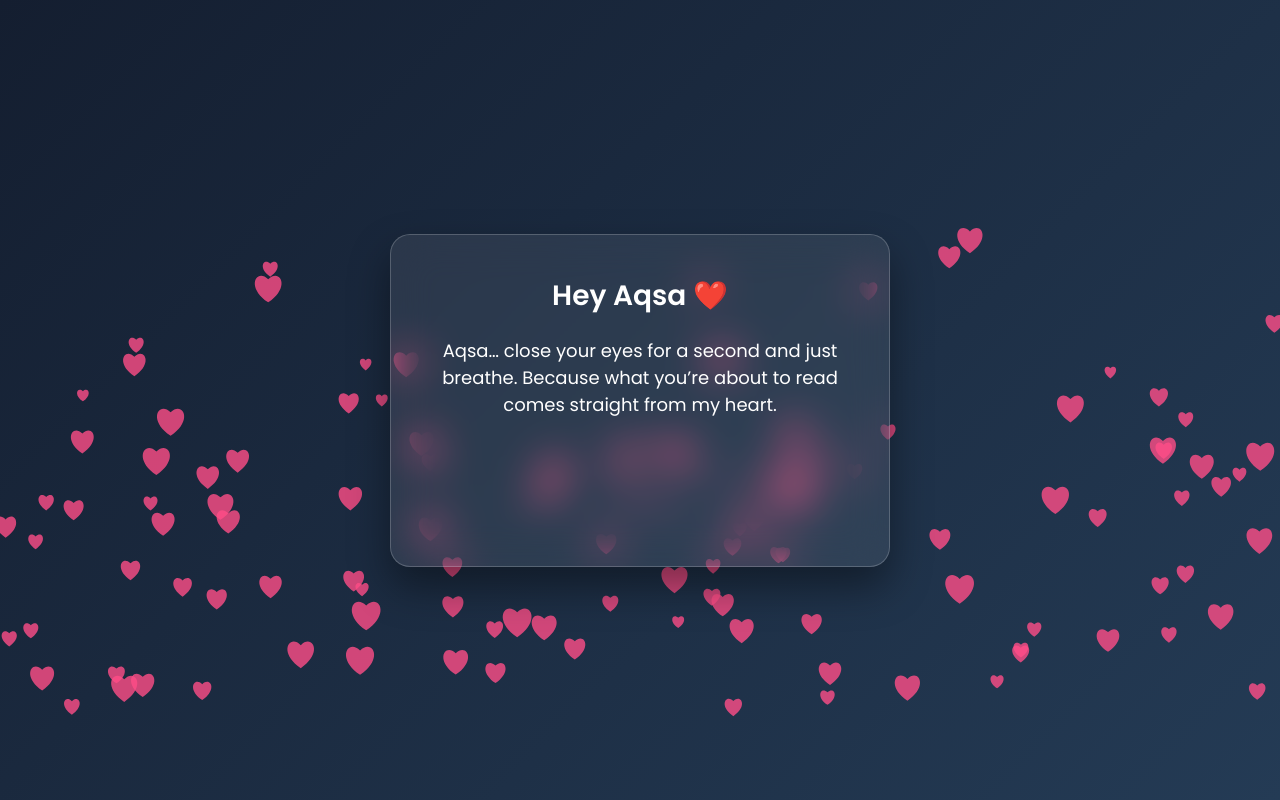
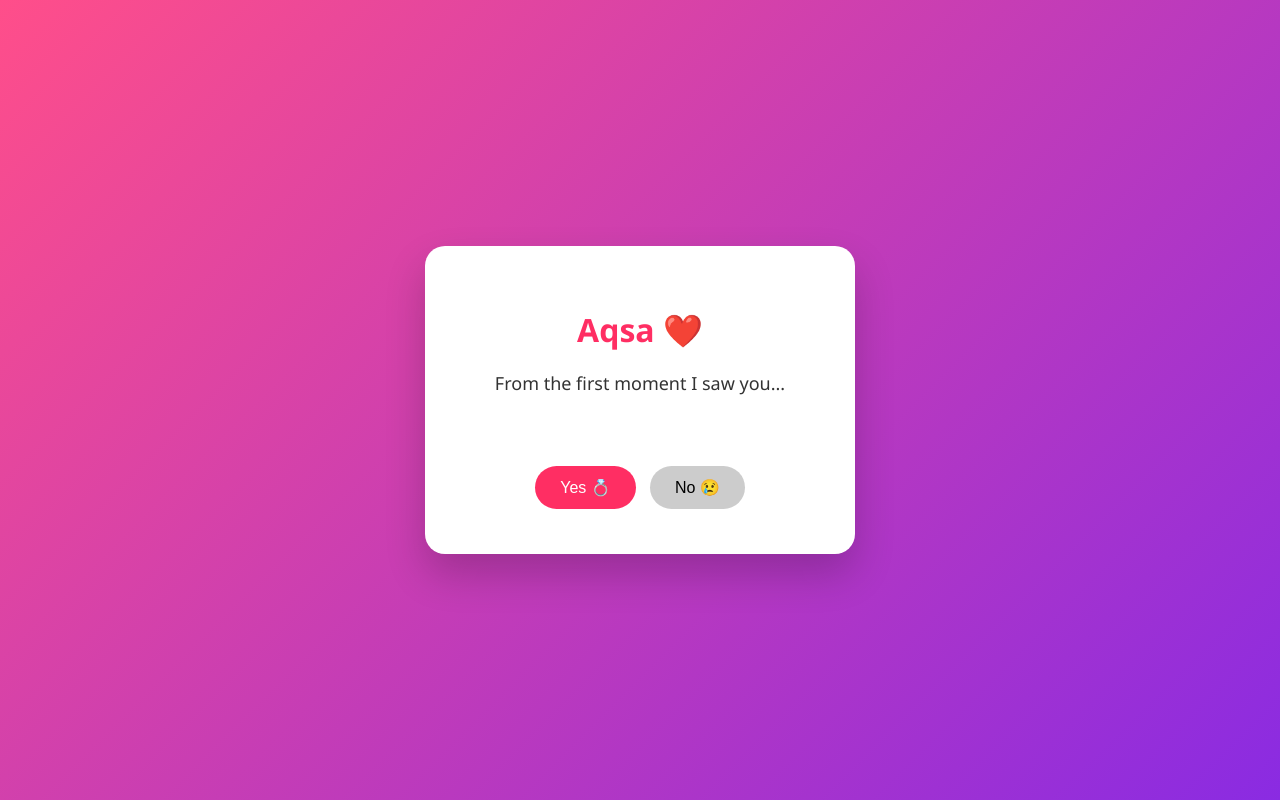
Before and after one commit to Sahilmaniar575/for-aqsa, a plain HTML site: page index.html in a window 1280 px wide. Drawn offline with Linux system fonts and the light colour scheme.

Commit message:
Update index.html

```diff
--- a/index.html
+++ b/index.html
@@ -1,131 +1,96 @@
 <!DOCTYPE html>
 <html lang="en">
 <head>
-<meta charset="UTF-8" />
-<meta name="viewport" content="width=device-width, initial-scale=1.0" />
+<meta charset="UTF-8">
+<meta name="viewport" content="width=device-width, initial-scale=1.0">
 <title>For Aqsa ❤️</title>
 
-<link href="https://fonts.googleapis.com/css2?family=Poppins:wght@300;400;600&display=swap" rel="stylesheet">
-
 <style>
-:root {
-  --primary: #ff4e88;
-  --secondary: #6a11cb;
-  --bg1: #141e30;
-  --bg2: #243b55;
-}
-
-* {
+body {
   margin: 0;
-  padding: 0;
-  box-sizing: border-box;
-  font-family: 'Poppins', sans-serif;
-}
-
-body {
   height: 100vh;
-  overflow: hidden;
-  background: linear-gradient(135deg, var(--bg1), var(--bg2));
+  background: linear-gradient(135deg, #ff4e8a, #8a2be2);
   display: flex;
   justify-content: center;
   align-items: center;
+  font-family: 'Segoe UI', sans-serif;
+  overflow: hidden;
+}
+
+.card {
+  background: white;
+  padding: 40px;
+  border-radius: 20px;
+  text-align: center;
+  width: 350px;
+  box-shadow: 0 20px 40px rgba(0,0,0,0.2);
+  position: relative;
+}
+
+h1 {
+  margin-bottom: 20px;
+  color: #ff2e63;
+}
+
+.typewriter {
+  min-height: 60px;
+  font-size: 18px;
+  margin-bottom: 30px;
+  color: #333;
+}
+
+button {
+  padding: 12px 25px;
+  border: none;
+  border-radius: 30px;
+  font-size: 16px;
+  cursor: pointer;
+  margin: 5px;
+  transition: 0.3s;
+}
+
+.yes {
+  background: #ff2e63;
   color: white;
 }
 
-canvas {
-  position: absolute;
-  top: 0;
-  left: 0;
-}
-
-.card {
-  position: relative;
-  z-index: 2;
-  width: 90%;
-  max-width: 500px;
-  padding: 40px;
-  border-radius: 20px;
-  backdrop-filter: blur(20px);
-  background: rgba(255, 255, 255, 0.08);
-  border: 1px solid rgba(255,255,255,0.2);
-  box-shadow: 0 20px 40px rgba(0,0,0,0.4);
-  text-align: center;
-  animation: fadeIn 1.5s ease forwards;
-}
-
-h1 {
-  font-weight: 600;
-  margin-bottom: 20px;
-  font-size: 28px;
-}
-
-#message {
-  min-height: 60px;
-  font-size: 18px;
-  margin-bottom: 30px;
-}
-
-.buttons {
-  display: flex;
-  justify-content: center;
-  gap: 20px;
-}
-
-button {
-  padding: 12px 28px;
-  border-radius: 50px;
-  border: none;
-  font-size: 16px;
-  cursor: pointer;
-  transition: all 0.3s ease;
-}
-
-.yes {
-  background: var(--primary);
-  color: white;
+.yes:hover {
+  transform: scale(1.1);
 }
 
 .no {
-  background: transparent;
-  border: 1px solid white;
-  color: white;
+  background: #ccc;
 }
 
-button:hover {
-  transform: scale(1.1);
+.heart {
+  position: fixed;
+  font-size: 20px;
+  animation: floatUp 3s linear forwards;
 }
 
-@keyframes fadeIn {
-  from { opacity: 0; transform: translateY(20px); }
-  to { opacity: 1; transform: translateY(0); }
-}
-
-.success {
-  font-size: 26px;
-  animation: fadeIn 1s ease forwards;
+@keyframes floatUp {
+  0% { transform: translateY(0); opacity: 1; }
+  100% { transform: translateY(-600px); opacity: 0; }
 }
 </style>
 </head>
+
 <body>
 
-<audio id="bgMusic" src="song.mp3" loop></audio>
-<canvas id="hearts"></canvas>
+<div class="card">
+  <h1>Aqsa ❤️</h1>
+  <div class="typewriter"></div>
 
-<div class="card">
-  <h1>Hey Aqsa ❤️</h1>
-  <div id="message"></div>
-
-  <div class="buttons">
-<button class="yes" onclick="startMusic(); acceptLove()">Yes 💍</button>
-    <button class="no" onmouseover="dodge(this)">No 😜</button>
-  </div>
+  <button class="yes" onclick="startMusic(); acceptLove()">Yes 💍</button>
+  <button class="no">No 😢</button>
 </div>
 
+<!-- 🎵 Background Music -->
 <audio id="bgMusic" src="song.mp3" loop></audio>
 
 <script>
 
-
+// 🎵 Start Music
 function startMusic() {
   const music = document.getElementById("bgMusic");
 
@@ -135,216 +100,77 @@ function startMusic() {
   }
 
   music.currentTime = 0;
-  music.muted = false;
   music.volume = 1;
 
   music.play()
     .then(() => console.log("Music started"))
     .catch(err => console.log("Playback error:", err));
 }
-// Browser requires user interaction to start audio
-window.addEventListener("click", startMusic, { once: true });
-// Typewriter Effect
-const chapters = [
-  "Aqsa… close your eyes for a second and just breathe. Because what you’re about to read comes straight from my heart.",
 
-  "From the day you came into my life, something shifted. It wasn’t loud. It wasn’t dramatic. But it was real. And it was powerful.",
 
-  "You became my comfort in chaos. My calm in confusion. My peace in pressure. And slowly… without even realizing… you became my home.",
+// 💍 YES Button Animation
+function acceptLove() {
+  for (let i = 0; i < 40; i++) {
+    let heart = document.createElement("div");
+    heart.innerHTML = "❤️";
+    heart.className = "heart";
+    heart.style.left = Math.random() * window.innerWidth + "px";
+    heart.style.bottom = "0px";
+    heart.style.fontSize = (20 + Math.random() * 30) + "px";
+    document.body.appendChild(heart);
 
-  "As a developer, you understand logic. Structure. Systems. But with you, love doesn’t feel like logic. It feels effortless. Natural. Beautiful.",
-
-  "In a world full of temporary connections, you are permanent. In a world full of noise, you are clarity.",
-
-  "Every time you smile, my entire world resets. Every time you support me, I feel unstoppable. Every time you believe in me, I grow stronger.",
-
-  "If life is a long project, I don’t want different collaborators. I want one partner. One teammate. One forever. And that is you.",
-
-  "I don’t just love you for who you are today. I love you for who you are becoming. For your dreams. Your strength. Your intelligence. Your heart.",
-
-  "With you, I don’t just see months. I see years. I see growth. I see late-night talks, shared struggles, shared wins, shared dreams.",
-
-  "And today… I am not asking out of impulse. I am asking with clarity. With intention. With maturity.",
-
-  "Aqsa… will you choose to build this life with me? Will you let us write the most beautiful story together?",
-
-  "Will you be mine… not just in this moment… but in every chapter yet to come? 💖"
-];
-
-let chapterIndex = 0;
-let charIndex = 0;
-const speed = 35;          // typing speed
-const pauseBetween = 2000; // pause between chapters
-
-function typeChapter() {
-  if (chapterIndex >= chapters.length) {
-    document.querySelector(".buttons").style.opacity = "1";
-    return;
-  }
-
-  const messageDiv = document.getElementById("message");
-
-  if (charIndex < chapters[chapterIndex].length) {
-    messageDiv.innerHTML += chapters[chapterIndex].charAt(charIndex);
-    charIndex++;
-    setTimeout(typeChapter, speed);
-  } else {
-    messageDiv.innerHTML += "<br><br>";
-    chapterIndex++;
-    charIndex = 0;
-    setTimeout(typeChapter, pauseBetween);
+    setTimeout(() => heart.remove(), 3000);
   }
 }
 
-document.querySelector(".buttons").style.opacity = "0";
-typeChapter();
 
-// Move NO button
-function dodge(btn) {
-  btn.style.position = "absolute";
-  btn.style.left = Math.random() * (window.innerWidth - 100) + "px";
-  btn.style.top = Math.random() * (window.innerHeight - 50) + "px";
-}
+// ✨ Typewriter Effect
+const chapters = [
+  "From the first moment I saw you...",
+  "Something changed inside me...",
+  "Every smile of yours feels like magic...",
+  "Every conversation feels like home...",
+  "And today I just want to ask you one thing...",
+  "Will you be mine forever?"
+];
 
-// YES Click
-function acceptLove() {
-  const card = document.querySelector(".card");
-  card.style.display = "none";
+let i = 0;
+let j = 0;
+let currentText = "";
+let isDeleting = false;
 
-  // Flash effect
-  const flash = document.createElement("div");
-  flash.style.position = "fixed";
-  flash.style.top = "0";
-  flash.style.left = "0";
-  flash.style.width = "100%";
-  flash.style.height = "100%";
-  flash.style.background = "white";
-  flash.style.opacity = "1";
-  flash.style.transition = "opacity 1s ease";
-  flash.style.zIndex = "999";
-  document.body.appendChild(flash);
+const textElement = document.querySelector(".typewriter");
 
-  setTimeout(() => {
-    flash.style.opacity = "0";
-  }, 100);
+function typeEffect() {
+  if (i < chapters.length) {
 
-  setTimeout(() => {
-    flash.remove();
-  }, 1200);
+    if (!isDeleting && j <= chapters[i].length) {
+      currentText = chapters[i].substring(0, j++);
+      textElement.innerHTML = currentText;
+    }
 
-  // Create heart explosion
-  for (let i = 0; i < 80; i++) {
-    createExplosionHeart();
-  }
+    if (j === chapters[i].length + 1) {
+      isDeleting = true;
+      setTimeout(typeEffect, 1500);
+      return;
+    }
 
-  // Final message
-  const finalMessage = document.createElement("div");
-  finalMessage.innerHTML = `
-    <div style="
-      position:fixed;
-      top:50%;
-      left:50%;
-      transform:translate(-50%,-50%);
-      font-size:34px;
-      text-align:center;
-      color:white;
-      animation: fadeIn 2s ease forwards;
-      text-shadow: 0 0 20px rgba(255,78,136,0.8);
-    ">
-      Forever Begins Now ❤️<br>
-      I Love You Aqsa 💍
-    </div>
-  `;
-  document.body.appendChild(finalMessage);
-}
+    if (isDeleting && j >= 0) {
+      currentText = chapters[i].substring(0, j--);
+      textElement.innerHTML = currentText;
+    }
 
-function createExplosionHeart() {
-  const heart = document.createElement("div");
-  heart.innerHTML = "❤️";
-  heart.style.position = "fixed";
-  heart.style.left = "50%";
-  heart.style.top = "50%";
-  heart.style.fontSize = Math.random() * 20 + 20 + "px";
-  heart.style.transform = "translate(-50%, -50%)";
-  heart.style.zIndex = "998";
+    if (j < 0) {
+      isDeleting = false;
+      i++;
+    }
 
-  const angle = Math.random() * 2 * Math.PI;
-  const distance = Math.random() * 400 + 100;
-
-  const x = Math.cos(angle) * distance;
-  const y = Math.sin(angle) * distance;
-
-  heart.animate(
-    [
-      { transform: "translate(-50%, -50%) scale(1)", opacity: 1 },
-      { transform: `translate(${x}px, ${y}px) scale(1.5)`, opacity: 0 }
-    ],
-    {
-      duration: 2500,
-      easing: "cubic-bezier(0.22, 1, 0.36, 1)",
-      fill: "forwards"
-    }
-  );
-
-  document.body.appendChild(heart);
-
-  setTimeout(() => {
-    heart.remove();
-  }, 2000);
-}
-// Canvas Floating Hearts
-const canvas = document.getElementById("hearts");
-const ctx = canvas.getContext("2d");
-
-canvas.width = window.innerWidth;
-canvas.height = window.innerHeight;
-  window.addEventListener("resize", () => {
-  canvas.width = window.innerWidth;
-  canvas.height = window.innerHeight;
-});
-
-let particles = [];
-
-class Heart {
-  constructor() {
-    this.x = Math.random() * canvas.width;
-    this.y = canvas.height + 20;
-    this.size = Math.random() * 15 + 10;
-    this.speed = Math.random() * 1.5 + 0.5;
-  }
-
-  draw() {
-    ctx.fillStyle = "rgba(255,78,136,0.8)";
-    ctx.beginPath();
-    ctx.moveTo(this.x, this.y);
-    ctx.bezierCurveTo(this.x - this.size/2, this.y - this.size/2,
-                      this.x - this.size, this.y + this.size/3,
-                      this.x, this.y + this.size);
-    ctx.bezierCurveTo(this.x + this.size, this.y + this.size/3,
-                      this.x + this.size/2, this.y - this.size/2,
-                      this.x, this.y);
-    ctx.fill();
-  }
-
-  update() {
-    this.y -= this.speed;
-    this.draw();
+    setTimeout(typeEffect, isDeleting ? 40 : 80);
   }
 }
 
-function animate() {
-  ctx.clearRect(0, 0, canvas.width, canvas.height);
- if (particles.length < 120) {
-  particles.push(new Heart());
-}
-  particles.forEach((heart, index) => {
-    heart.update();
-    if (heart.y < -20) particles.splice(index, 1);
-  });
-  requestAnimationFrame(animate);
-}
+window.onload = typeEffect;
 
-animate();
 </script>
 
 </body>
```
